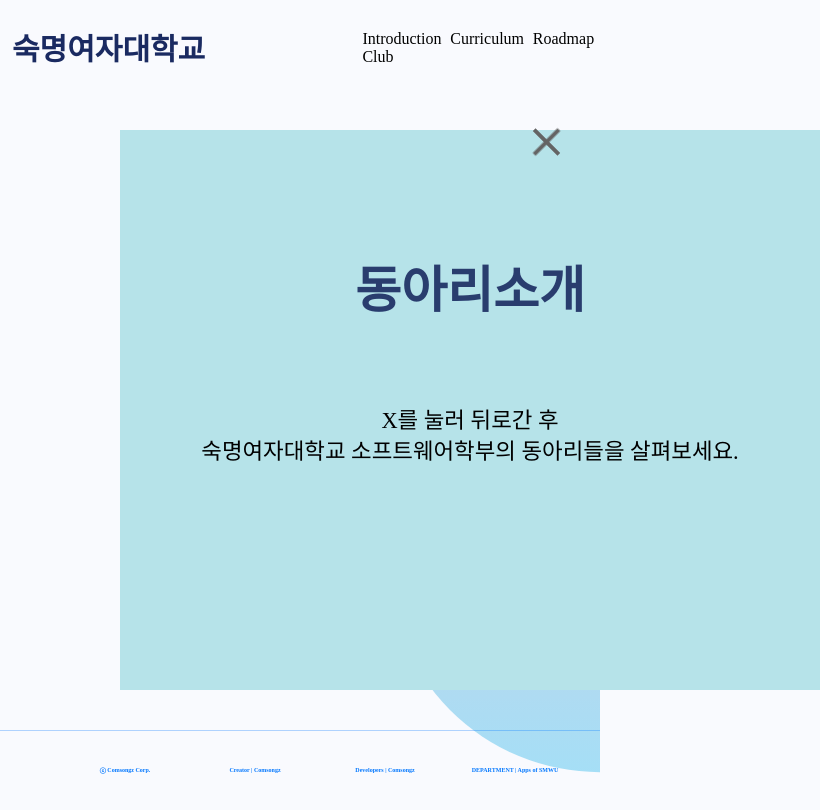
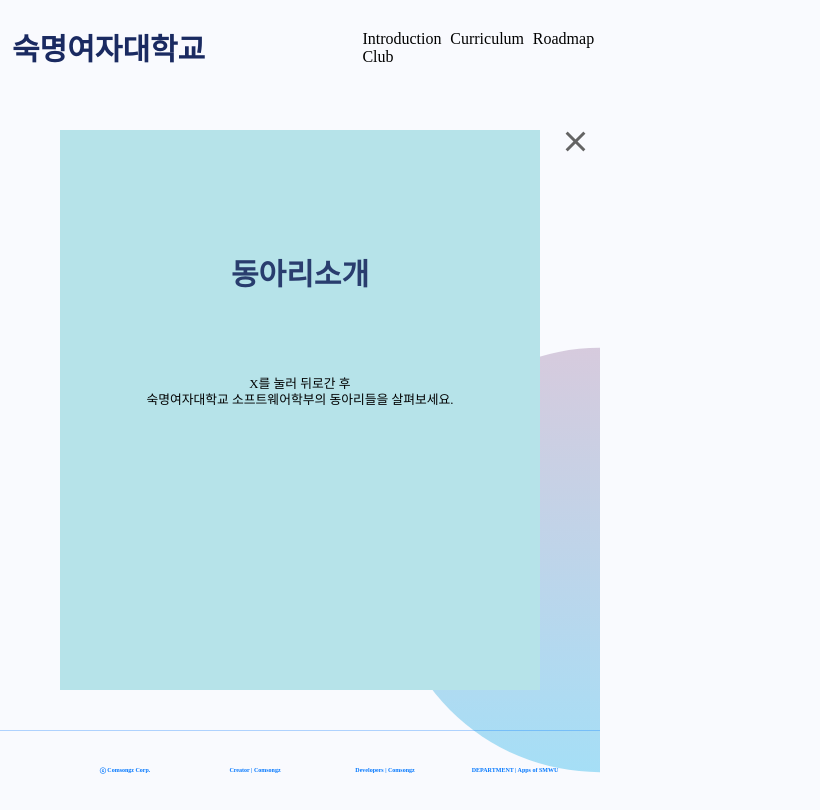
Before and after one commit to yugyeongh/SMSWhomepage, a React (Create React App) app: page /club in a window 600 px wide. Shown: the whole page, 820 px wide, since content can reach past the window. Built offline with nearby package versions, Linux system fonts and the light colour scheme; a web font is replaced by a local one.

Commit message:
Fix club_css_smallSize

```diff
--- a/src/club.css
+++ b/src/club.css
@@ -43,7 +43,6 @@
   }
   .container section {
     position: absolute;
-
     width: 100%;
     height: 70vh;
     transition: top 500ms;
--- a/src/club.js
+++ b/src/club.js
@@ -1,5 +1,6 @@
 import React from 'react';
 import './club.css';
+import './clubMobile.css';
 
 const Club = () => {
     return(
--- /dev/null
+++ b/src/clubMobile.css
@@ -0,0 +1,83 @@
+@media screen and (max-width:1200px) and (min-width:900px){
+
+      .container {
+        position: absolute;
+        left: 15%;
+        width: 70%;
+        min-width: 600px;
+        height: 80vh;
+        top: 130px;
+        transition: all 500ms;
+        transform-style: preserve-3d;
+      }
+
+      .container section h1 { margin-top: 3px ; font-size: 40px; }
+      .container section .content{
+        margin-top: -110px ;
+        color: black;
+        font-size: 1.2em;
+        line-height: 1.5em;
+      }
+
+      .menu { top: 120px; right: 5vw;}
+}
+
+@media screen and (max-width:900px) and (min-width:600px){
+    .container {
+        left: 10%;
+        width: 80%;
+        min-width: 500px;
+      }
+
+      .container section { height: 50vh; }
+
+      input[type='radio']:checked + section {
+        z-index:1000;
+        height: 70vh;
+      }
+      input[type='radio']:checked + section>h1{
+        margin-top: -20px;
+        font-size: 30px;
+      }
+
+      .container section h1 { margin-top: 7px ; font-size: 40px; }
+      .container section .content{
+        margin-top: -80px ;
+        color: black;
+        font-size: 1em;
+        line-height: 1.5em;
+      }
+
+      .menu { top: 140px; right: 4vw; width: 25px; height: 3px;}
+      .menu::after { width: 25px; height: 3px; }
+}
+
+@media screen and (max-width:600px) and (min-width:300px){
+    .container {
+        left: 10%;
+        width: 80%;
+        min-width: 250px;
+      }
+
+      .container section { height: 60vh; }
+
+      input[type='radio']:checked + section {
+        z-index:1000;
+        height: 70vh;
+      }
+      input[type='radio']:checked + section>h1{
+        margin-top: 0px;
+        font-size: 30px;
+      }
+
+      .container section h1 { margin-top: 7px ; font-size: 40px; }
+      .container section .content{
+        margin-top: -80px ;
+        color: black;
+        font-size: 0.8em;
+        line-height: 1.3em;
+      }
+
+      .menu { top: 140px; right: 2vw; width: 25px; height: 3px;}
+      .menu::after { width: 25px; height: 3px; }
+}
```
